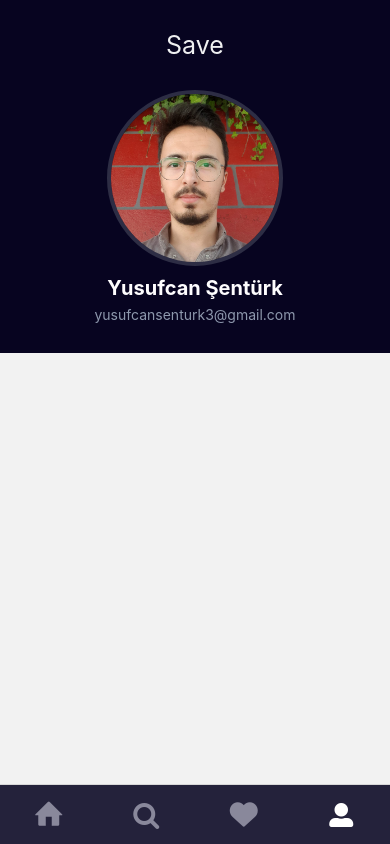
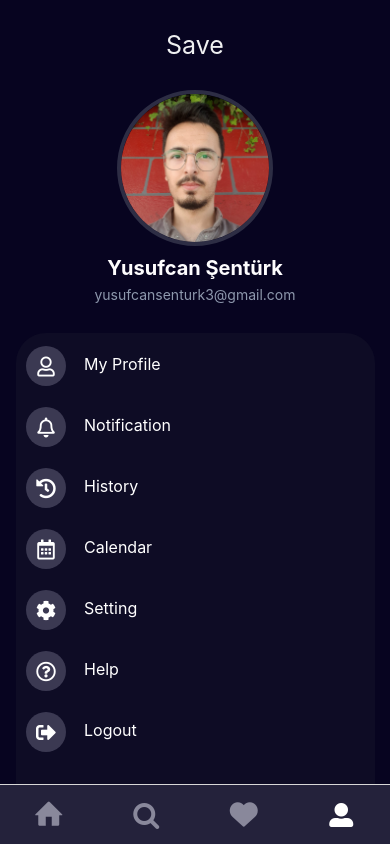
Before and after one commit to yusufcanstr/MovieCatchApp_RN, a React Native app: screen /Profile in a window 390 px wide. Built offline with nearby package versions, Linux system fonts and the light colour scheme.

Commit message:
ProfileMenuItem designed

```diff
--- a/src/components/ProfileHeader/index.tsx
+++ b/src/components/ProfileHeader/index.tsx
@@ -18,9 +18,9 @@ const styles = StyleSheet.create({
     image: {
         borderWidth:4,
         borderColor:"#2D2D44",
-        width:width*0.45,
-        height:width*0.45,
-        borderRadius:width*0.225,
+        width:width*0.40,
+        height:width*0.40,
+        borderRadius:width*0.2,
         marginTop:30,
     },
     txtSave: {
--- /dev/null
+++ b/src/components/ProfileMenuItem/index.tsx
@@ -0,0 +1,126 @@
+import {
+  ScrollView,
+  StyleSheet,
+  Text,
+  TouchableOpacity,
+  View,
+} from "react-native";
+import React from "react";
+import { Ionicons } from "@expo/vector-icons";
+import { FontAwesome5 } from "@expo/vector-icons";
+
+export default function index() {
+  const MenuButtonItem = ({ title, iconName, onPress }) => {
+    return (
+      <TouchableOpacity style={styles.button} onPress={onPress}>
+        <View style={styles.content}>
+          <View
+            style={{
+              width: 40,
+              height: 40,
+              backgroundColor: "#3B3952",
+              margin: 8,
+              borderRadius: 20,
+              marginTop:13,
+              alignItems: "center",
+              justifyContent: "center",
+            }}
+          >
+            {iconName && (
+              <FontAwesome5
+                name={iconName}
+                size={20}
+                color="white"
+                style={styles.icon}
+              />
+            )}
+          </View>
+          <Text style={styles.text}>{title}</Text>
+        </View>
+      </TouchableOpacity>
+    );
+  };
+
+  return (
+    <View style={{ backgroundColor: "#070420", width: "100%", height: "90%" }}>
+      <ScrollView
+        style={{
+          backgroundColor: "#0E0C25",
+          width: "92%",
+          height: "100%",
+          marginHorizontal: 16,
+          borderRadius: 30,
+        }}
+      >
+        {/* Menu Buttonları */}
+        <MenuButtonItem
+          title={"My Profile"}
+          iconName={"user"}
+          onPress={console.log("Profil button")}
+        />
+
+        <MenuButtonItem
+          title={"Notification"}
+          iconName={"bell"}
+          onPress={console.log("Notification button")}
+        />
+
+        <MenuButtonItem
+          title={"History"}
+          iconName={"history"}
+          onPress={console.log("History button")}
+        />
+
+        <MenuButtonItem
+          title={"Calendar"}
+          iconName={"calendar-alt"}
+          onPress={console.log("Calendar button")}
+        />
+
+        <MenuButtonItem
+          title={"Setting"}
+          iconName={"cog"}
+          onPress={console.log("Setting button")}
+        />
+
+        <MenuButtonItem
+          title={"Help"}
+          iconName={"question-circle"}
+          onPress={console.log("Help button")}
+        />
+
+        <MenuButtonItem
+          title={"Logout"}
+          iconName={"sign-out-alt"}
+          onPress={console.log("Logout button")}
+        />
+      </ScrollView>
+    </View>
+  );
+}
+
+const styles = StyleSheet.create({
+  button: {
+    flexDirection: "row",
+    borderRadius: 10,
+    marginHorizontal:2,
+  },
+  content: {
+    flexDirection: "row",
+    alignItems: "center",
+  },
+  icon: {},
+  text: {
+    color: "white",
+    fontSize: 16,
+    fontWeight: "400",
+    marginLeft: 10,
+  },
+});
+
+{
+  /*
+
+
+*/
+}
--- a/src/screens/ProfileScreen/index.tsx
+++ b/src/screens/ProfileScreen/index.tsx
@@ -1,13 +1,15 @@
 import { StyleSheet, Text, View, Dimensions } from 'react-native'
 import React from 'react';
 import ProfileHeader from "../../components/ProfileHeader";
+import ProfileMenuItem from "../../components/ProfileMenuItem";
 
 const { width, height } = Dimensions.get("window");
 
 export default function index() {
   return (
-    <View>
+    <View style={{flex:1,}}>
       <ProfileHeader/>
+      <ProfileMenuItem/>
     </View>
   )
 }
```
